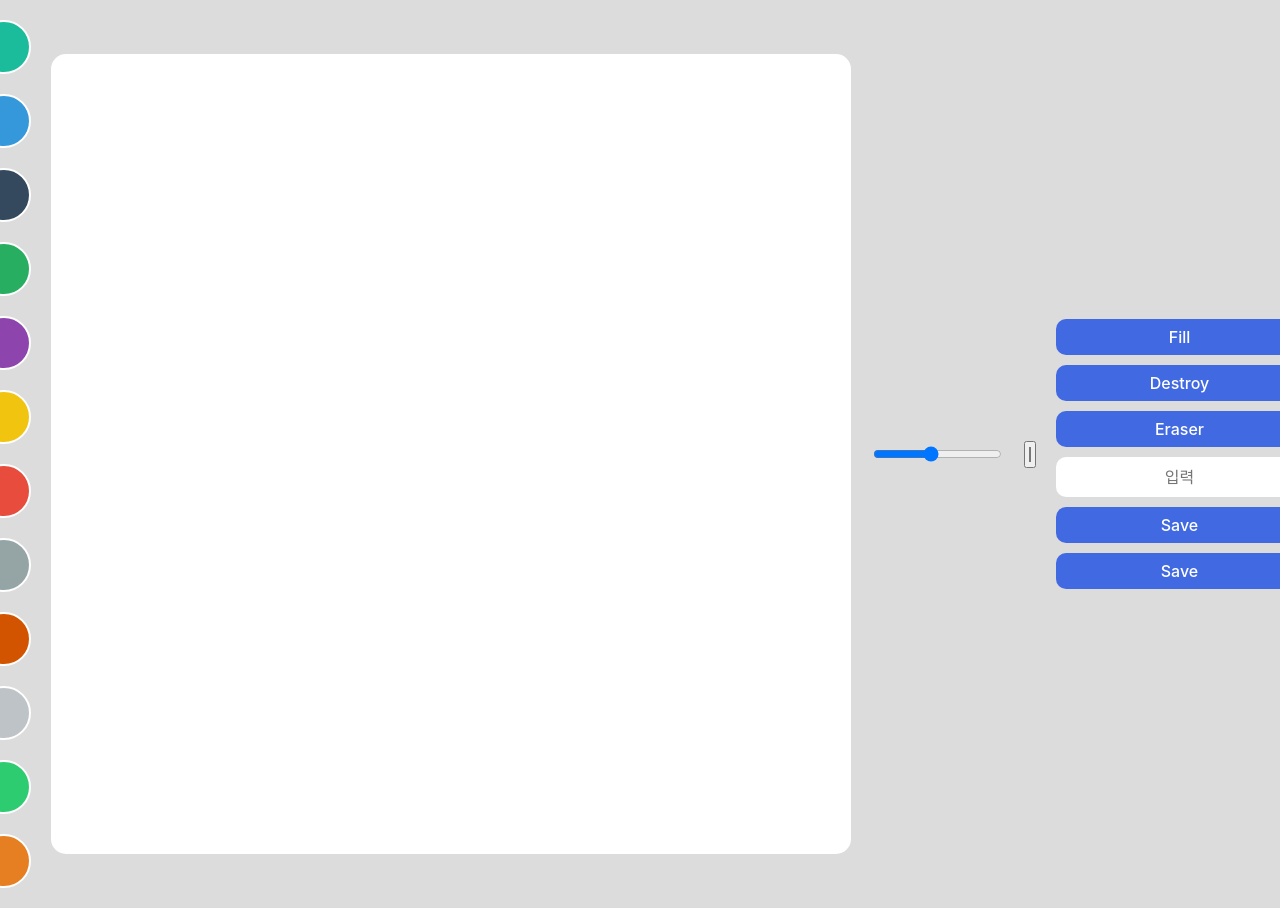
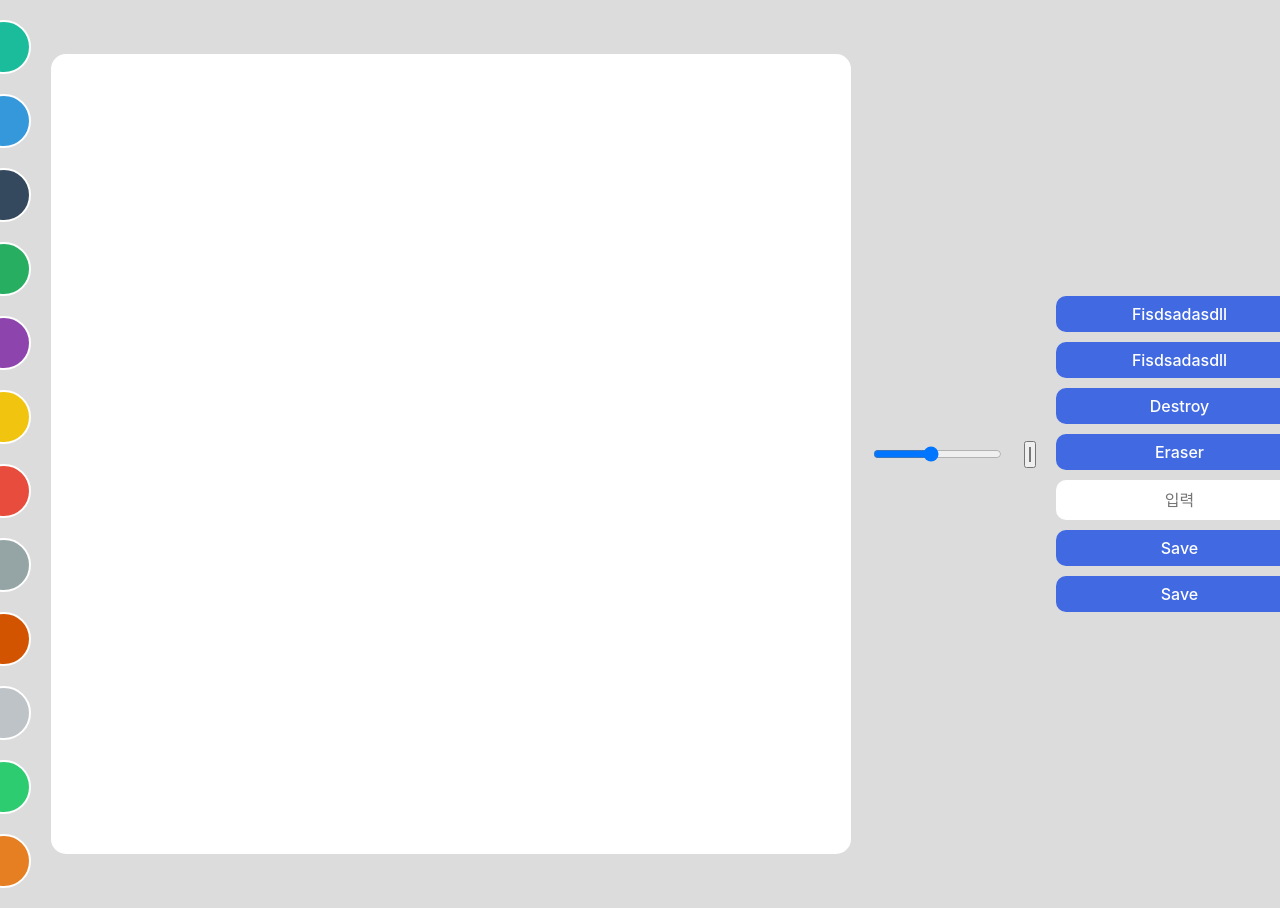
Before and after one commit to frankkim92/spartatest23, a plain HTML site: page index.html in a window 1280 px wide. Shown: the top 908 px of the page. Drawn offline with Linux system fonts and the light colour scheme.

Commit message:
pull 충돌 test

```diff
--- a/index.html
+++ b/index.html
@@ -32,7 +32,8 @@
 
  <div class="btns">
 
-    <button id="mode-btn">Fill</button>
+    <button id="mode-btn">Fisdsadasdll</button>
+    <button id="mode-btn">Fisdsadasdll</button>
     <button id="destroy-btn">Destroy</button>
     <button id="eraser-btn">Eraser</button>
     <input type="text" placeholder="입력" id="text">
```
